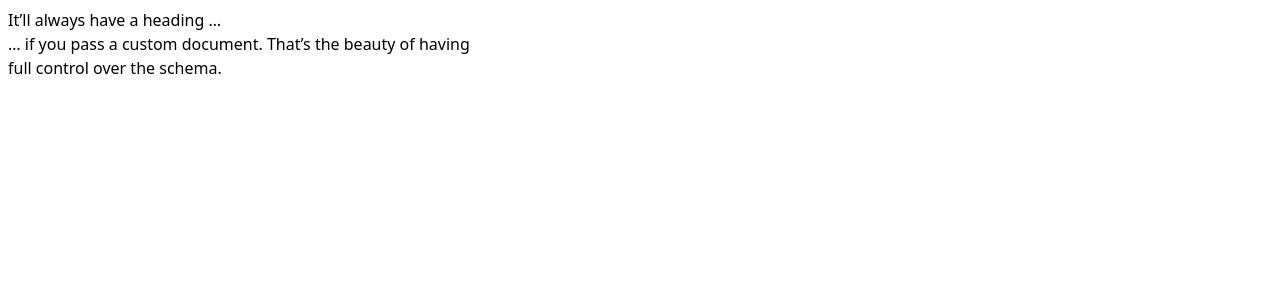
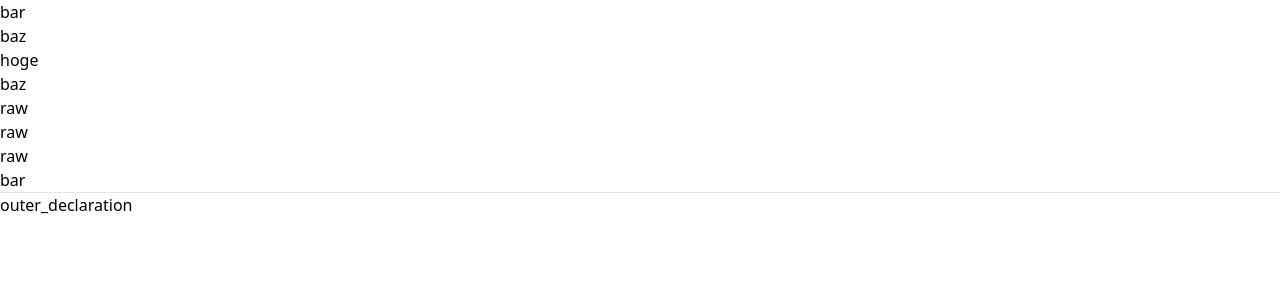
Before and after one commit to dhythm/react-cra-playground, a React (Create React App) app: page / in a window 1280 px wide. Shown: the top 300 px of the page. Built offline with nearby package versions, Linux system fonts and the light colour scheme.

Commit message:
check the behavior

```diff
--- a/src/App.tsx
+++ b/src/App.tsx
@@ -1,8 +1,15 @@
 import React from "react";
-import { Tiptap } from "./components/Tiptap";
+import { I18nImported } from "./components/I18nImported";
+import { I18nNested } from "./components/I18nNested";
 
 const App: React.FC = () => {
-  return <Tiptap />;
+  return (
+    <>
+      <I18nNested />
+      <hr />
+      <I18nImported />
+    </>
+  );
 };
 
 export default App;
--- /dev/null
+++ b/src/components/I18nImported.tsx
@@ -0,0 +1,14 @@
+import { VFC } from "react";
+import { useTranslation } from "react-i18next";
+import { setI18next } from "./i18nextInstance";
+
+export const I18nImported: VFC = () => {
+  setI18next();
+  // outer_declaration
+  return <Content />;
+};
+
+const Content: VFC = () => {
+  const { t } = useTranslation();
+  return <div>{t("foo")}</div>;
+};
--- /dev/null
+++ b/src/components/I18nNested.tsx
@@ -0,0 +1,132 @@
+import i18next from "i18next";
+import { FC, useMemo, VFC } from "react";
+import {
+  I18nextProvider,
+  initReactI18next,
+  useTranslation,
+} from "react-i18next";
+import "./i18nextInstance";
+
+export const I18nNested: VFC = () => {
+  return (
+    <>
+      {/* bar */}
+      <Wrapper1>
+        <Content />
+      </Wrapper1>
+
+      {/* baz */}
+      <Wrapper2>
+        <Content />
+      </Wrapper2>
+
+      {/* hoge */}
+      <Wrapper3>
+        <Content />
+      </Wrapper3>
+
+      {/* baz */}
+      <Wrapper1>
+        <Wrapper2>
+          <Content />
+        </Wrapper2>
+      </Wrapper1>
+
+      {/* raw */}
+      <RawContent />
+
+      {/* raw */}
+      <Wrapper1>
+        <RawContent />
+      </Wrapper1>
+
+      {/* raw */}
+      <PureContent />
+
+      {/* bar */}
+      <Wrapper1>
+        <PureContent />
+      </Wrapper1>
+    </>
+  );
+};
+
+const Content: VFC = () => {
+  const { t } = useTranslation();
+  return <div>{t("foo")}</div>;
+};
+
+const PureContent: VFC = () => {
+  const { t } = useTranslation();
+  return <div>{t("foo")}</div>;
+};
+
+const RawContent: VFC = () => {
+  const { t, i18n } = useTranslation();
+  i18n.use(initReactI18next).init({
+    resources: { en: { translation: { foo: "raw" } } },
+    lng: "en",
+    fallbackLng: false,
+    keySeparator: false,
+    returnEmptyString: false,
+    interpolation: {
+      escapeValue: false,
+    },
+  });
+
+  return <div>{t("foo")}</div>;
+};
+
+const Wrapper1: FC = ({ children }) => {
+  const i18nextInstance = useMemo(() => {
+    const instance = i18next.createInstance();
+    instance.use(initReactI18next).init({
+      resources: { en: { translation: { foo: "bar" } } },
+      lng: "en",
+      fallbackLng: false,
+      keySeparator: false,
+      returnEmptyString: false,
+      interpolation: {
+        escapeValue: false,
+      },
+    });
+    return instance;
+  }, []);
+  return <I18nextProvider i18n={i18nextInstance}>{children}</I18nextProvider>;
+};
+
+const Wrapper2: FC = ({ children }) => {
+  const i18nextInstance = useMemo(() => {
+    const instance = i18next.createInstance();
+    instance.use(initReactI18next).init({
+      resources: { en: { translation: { foo: "baz" } } },
+      lng: "en",
+      fallbackLng: false,
+      keySeparator: false,
+      returnEmptyString: false,
+      interpolation: {
+        escapeValue: false,
+      },
+    });
+    return instance;
+  }, []);
+  return <I18nextProvider i18n={i18nextInstance}>{children}</I18nextProvider>;
+};
+
+const Wrapper3: FC = ({ children }) => {
+  const i18nextInstance = useMemo(() => {
+    const instance = i18next.createInstance();
+    instance.use(initReactI18next).init({
+      resources: { en: { translation: { foo: "hoge" } } },
+      lng: "en",
+      fallbackLng: false,
+      keySeparator: false,
+      returnEmptyString: false,
+      interpolation: {
+        escapeValue: false,
+      },
+    });
+    return instance;
+  }, []);
+  return <I18nextProvider i18n={i18nextInstance}>{children}</I18nextProvider>;
+};
--- /dev/null
+++ b/src/components/i18nextInstance.ts
@@ -0,0 +1,14 @@
+import i18next from "i18next";
+import { initReactI18next } from "react-i18next";
+
+export const setI18next = () =>
+  i18next.use(initReactI18next).init({
+    resources: { en: { translation: { foo: "outer_declaration" } } },
+    lng: "en",
+    fallbackLng: false,
+    keySeparator: false,
+    returnEmptyString: false,
+    interpolation: {
+      escapeValue: false,
+    },
+  });
```
